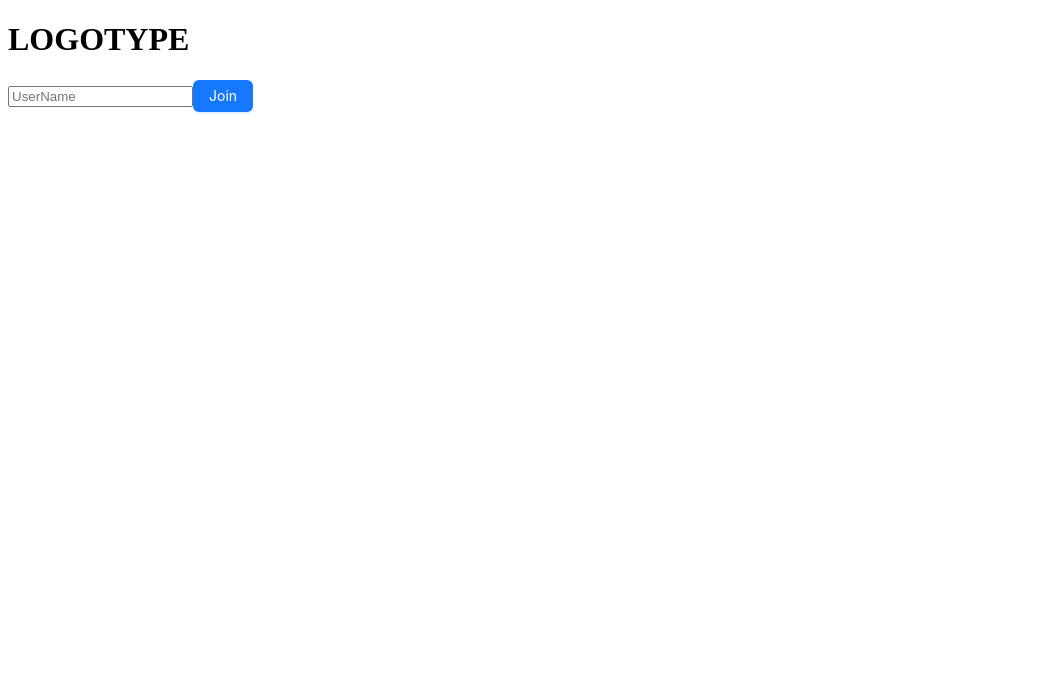
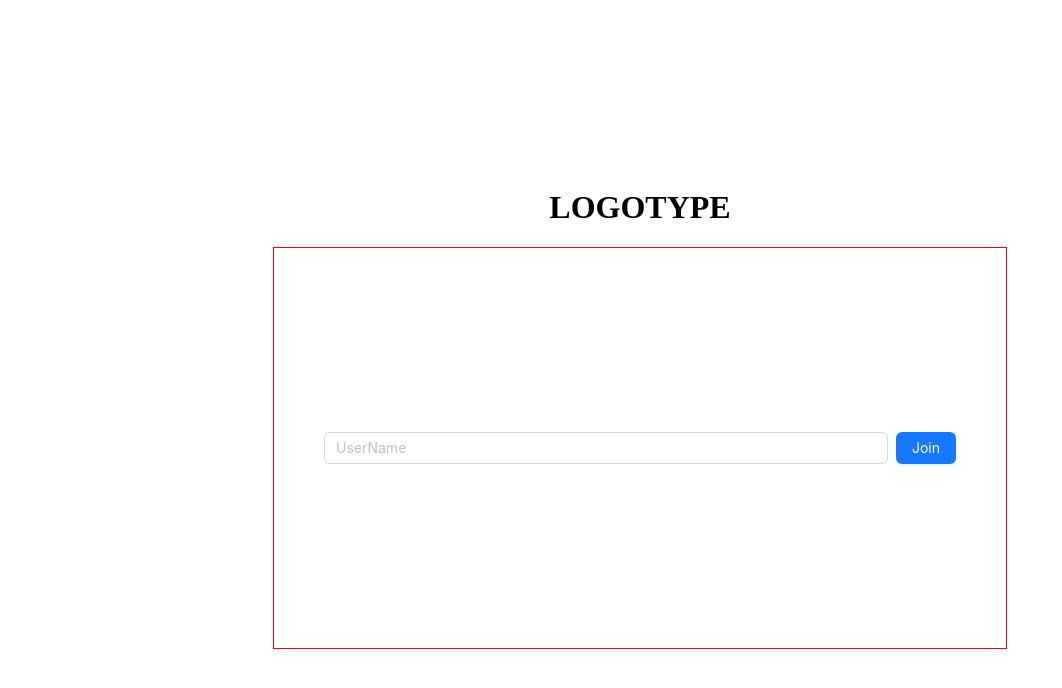
Before and after one commit to AjshaC/Socket-Chatt-App, a React (Vite) app in the folder client/: page / in a window 1280 px wide. Shown: the top 688 px of the page, without its empty margins (0-1062 px from the left). Built offline with nearby package versions, Linux system fonts and the light colour scheme.

Commit message:
Layout for HomePage-Done

```diff
--- a/client/src/components/JoinChatContainer/JoinChatContainer.css
+++ b/client/src/components/JoinChatContainer/JoinChatContainer.css
@@ -0,0 +1,22 @@
+.JoinChatContainer{
+    border: 1px solid red;
+    display: flex;
+    align-items: center;
+    justify-content: center;
+    min-height: 50vh;
+    gap:8px;
+    width: 50%;
+    padding: 0px 50px 0px 50px;
+
+}
+
+
+@media (max-width: 768px) {
+ .JoinChatContainer{
+    flex-direction: column;
+ }
+
+ .JoinBtn{
+    width: 100%;
+ }
+}
--- a/client/src/components/JoinChatContainer/JoinChatContainer.tsx
+++ b/client/src/components/JoinChatContainer/JoinChatContainer.tsx
@@ -1,7 +1,7 @@
 import "./JoinChatContainer.css";
 import {useState} from "react";
 import {useNavigate} from "react-router-dom" ;
-import { Button} from 'antd';
+import { Button, Input} from 'antd';
 
 
 import { io } from 'socket.io-client';
@@ -35,9 +35,9 @@ export default function JoinChatContainer(){
     }
 
     return (
-        <div>
-            <input onChange={(e)=> setUsername(e.target.value)} type="text" placeholder="UserName"/>
-            <Button type="primary" onClick={joinChatClick}>Join</Button>
+        <div className="JoinChatContainer">
+            <Input onChange={(e)=> setUsername(e.target.value)} type="text" placeholder="UserName"/>
+            <Button className="JoinBtn" type="primary" onClick={joinChatClick}>Join</Button>
         </div>
     )
 }
--- /dev/null
+++ b/client/src/pages/Home.css
@@ -0,0 +1,7 @@
+.HomeWrapper{
+    display: flex;
+    flex-direction: column;
+    align-items: center;
+    justify-content: center;
+    min-height: 100vh;
+}
--- a/client/src/pages/home.tsx
+++ b/client/src/pages/home.tsx
@@ -1,5 +1,5 @@
 import JoinChatContainer from "../components/JoinChatContainer/JoinChatContainer";
-
+import "./Home.css"
 export default function Home(){
     return(
         <div className="HomeWrapper">
```
